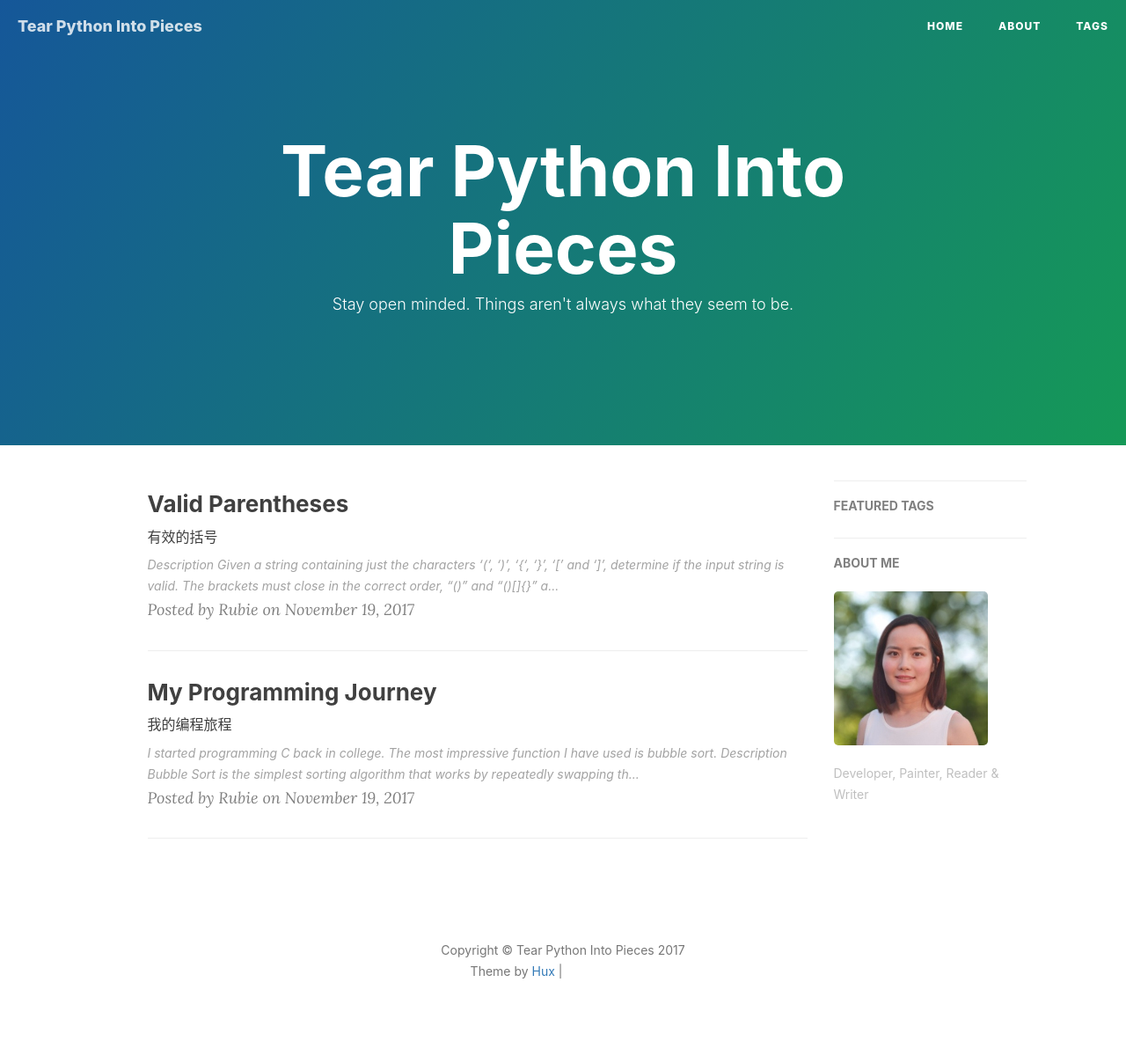
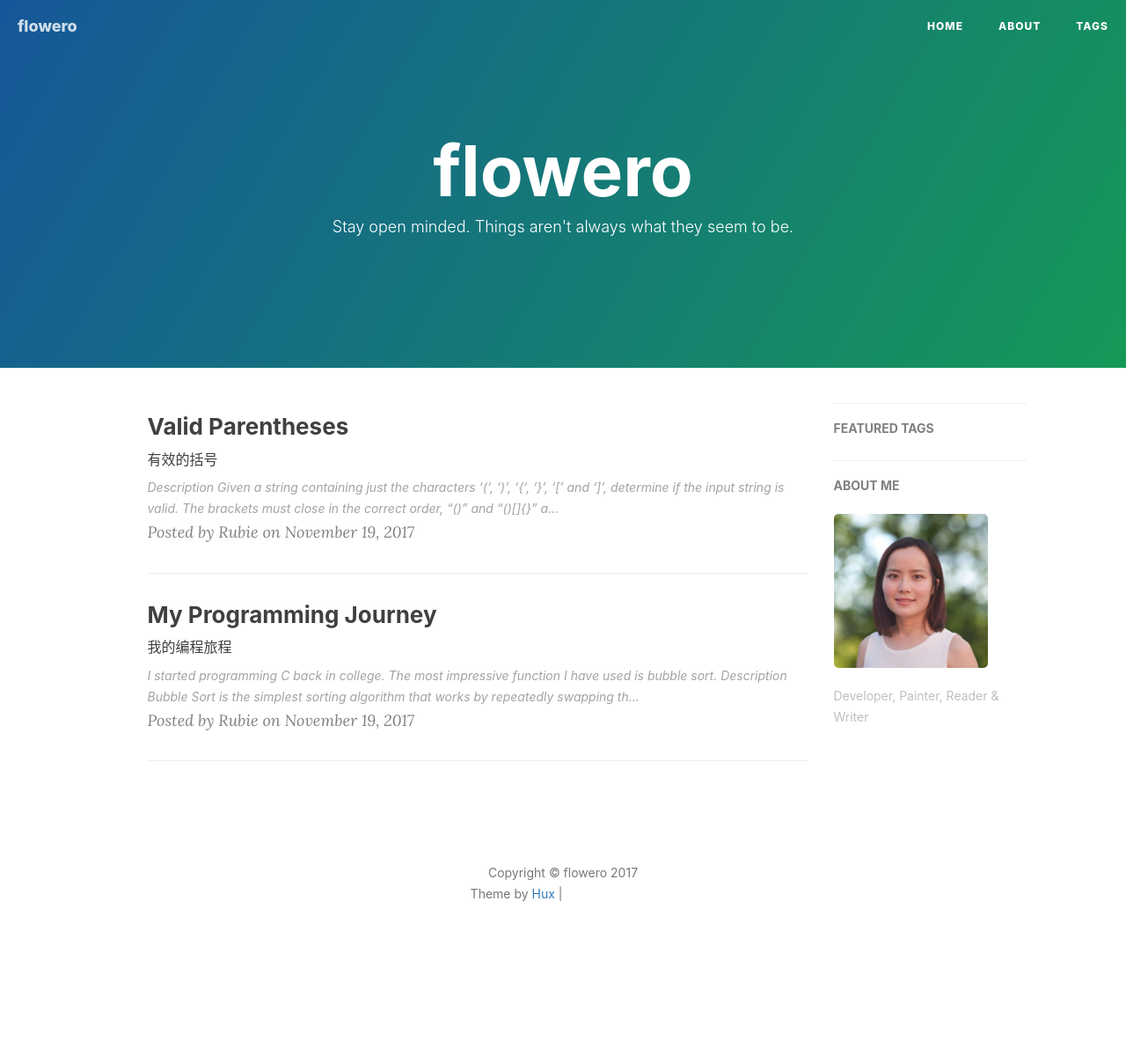
Before and after one commit to flowero/flowero1, a Jekyll site: the page built from index.html, in a window 1280 px wide. Shown: the whole page at 88% size. Built offline with Jekyll 4.4.1, drawn with Linux system fonts in a browser that asks for light colours; the list of posts is cut into pages by our own code; comment, search, counter and statistics services are not loaded; after the commit the page ends 1120 px from its top, so only the background shows below that; grey boxes are pictures that could not be loaded.

Commit message:
change title

```diff
--- a/_config.yml
+++ b/_config.yml
@@ -1,5 +1,5 @@
 # Site settings
-title: Tear Python Into Pieces
+title: flowero
 #header-img: img/home-bg.jpg
 email: rubingkuo@gmail.com
 description: "description"
```
